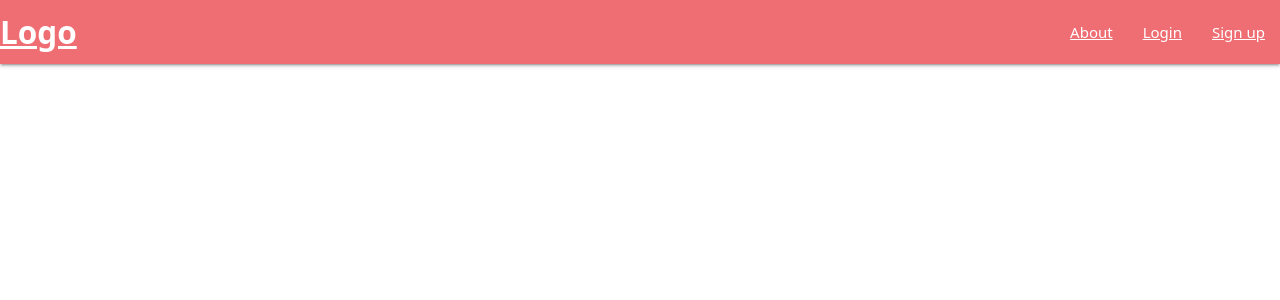
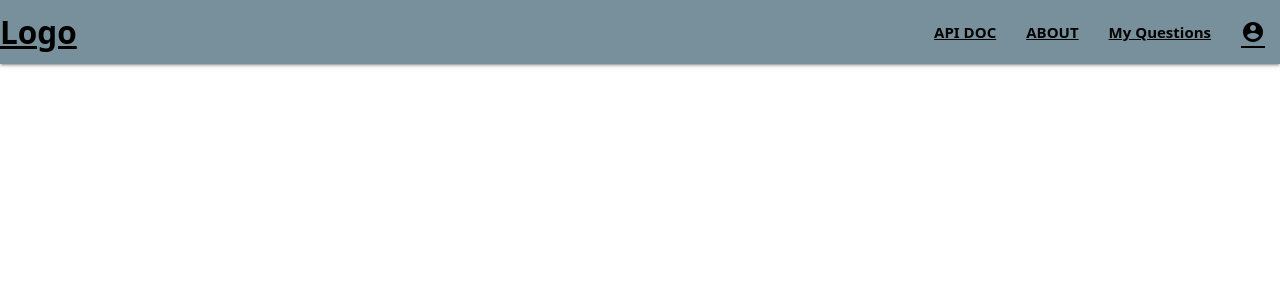
Before and after one commit to BhatNishanthGanesh/APIElite5, a React (Create React App) app: page / in a window 1280 px wide. Shown: the top 300 px of the page. Built offline with nearby package versions, Linux system fonts and the light colour scheme; no server answers.

Commit message:
minor changes

```diff
--- a/public/index.html
+++ b/public/index.html
@@ -16,7 +16,7 @@
     -->
     <link rel="manifest" href="%PUBLIC_URL%/manifest.json" />
     <link rel="stylesheet" href="https://cdnjs.cloudflare.com/ajax/libs/materialize/1.0.0/css/materialize.min.css">
-
+    <link href="https://fonts.googleapis.com/icon?family=Material+Icons" rel="stylesheet">
     <!--
       Notice the use of %PUBLIC_URL% in the tags above.
       It will be replaced with the URL of the `public` folder during the build.
--- a/src/components/Navbar.js
+++ b/src/components/Navbar.js
@@ -1,22 +1,27 @@
 import React from "react";
+
 
 function Navbar() {
   return (
     <div>
       <nav>
-        <div className="nav-wrapper">
-          <a href="#" className="brand-logo">
-            <strong>Logo</strong>
+        <div className=" blue-grey lighten-1 nav-wrapper">
+          <a  href="#"  className="black-text text-darken-2 brand-logo">
+            <strong  >Logo</strong>
           </a>
-          <ul id="nav-mobile" className="right hide-on-med-and-down">
+          <ul id="nav-mobile" className=" right hide-on-med-and-down">
             <li>
-              <a href="#">About</a>
+              <strong><a className="black-text text-darken-2" href="#">API DOC</a></strong>
             </li>
             <li>
-              <a href="#">Login</a>
+              <strong><a className="black-text text-darken-2" href="#">ABOUT</a></strong>
+            </li>
+
+            <li>
+             <strong> <a className="black-text text-darken-2" href="#">My Questions</a></strong>
             </li>
             <li>
-              <a href="#">Sign up</a>
+              <strong><a className="black-text text-darken-2" href="#"><i className="large material-icons">account_circle</i></a></strong>
             </li>
           </ul>
         </div>
```
